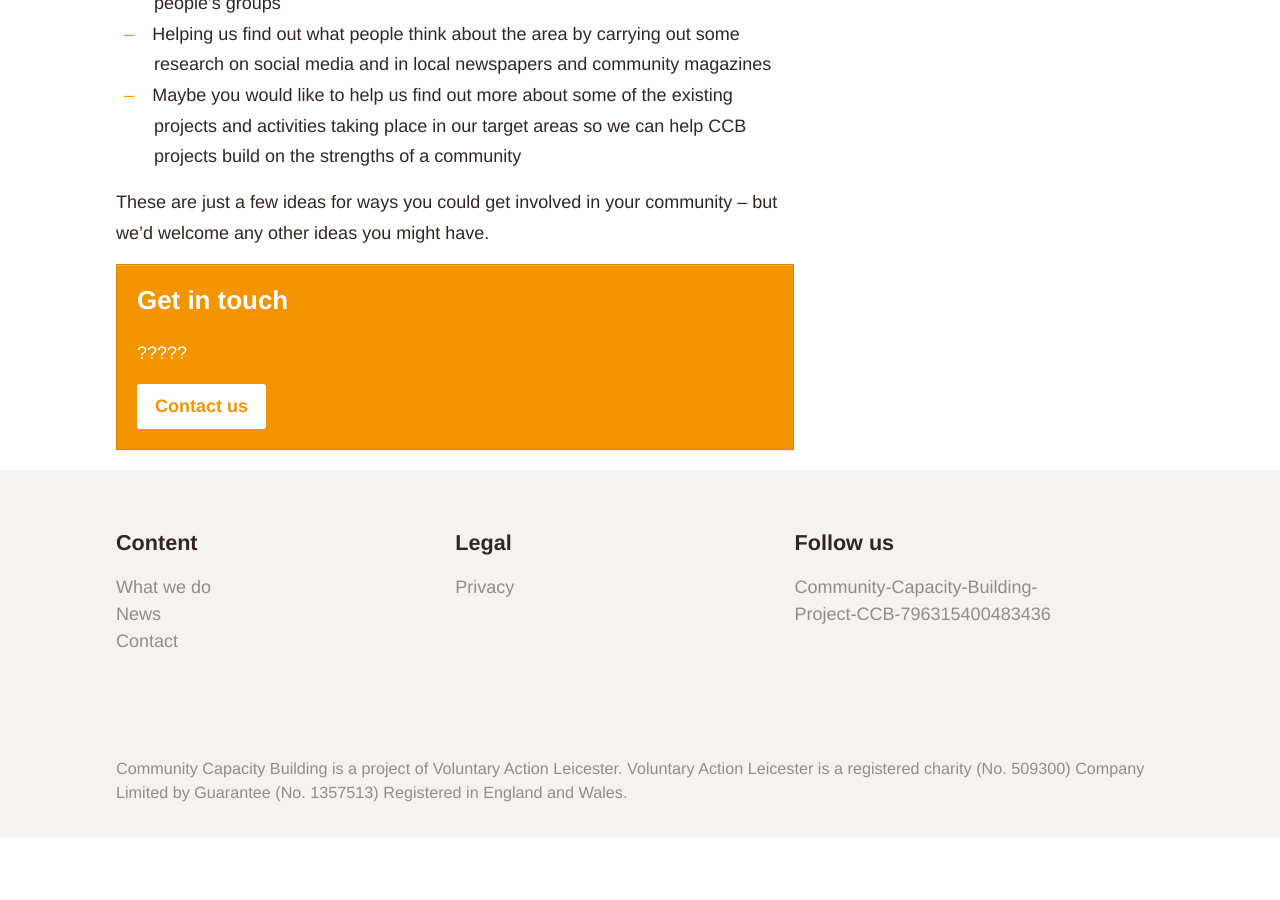
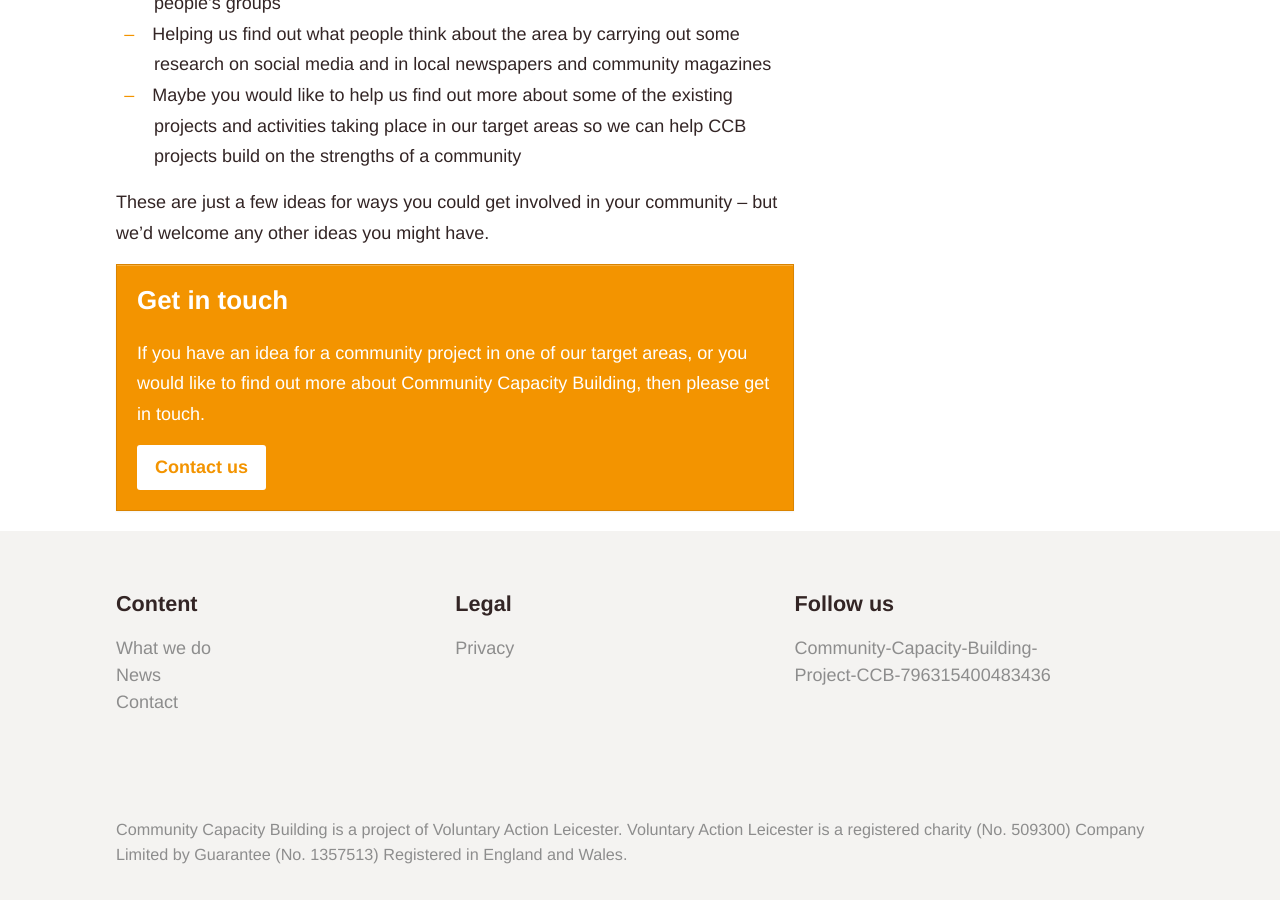
Before and after one commit to richardatval/www.communitycapacity.co.uk, a Jekyll site: the page built from get-involved.md, in a window 1280 px wide and 900 px high, scrolled down 1699 px. Built offline with Jekyll 4.4.1, drawn with Linux system fonts in a browser that asks for light colours; nearby versions of some CDN libraries; before the commit the page ends 2537 px from its top, so only the background shows below that; some of the changed lines change nothing that is shown.

Commit message:
Replaced text in contact us box

```diff
--- a/get-involved.md
+++ b/get-involved.md
@@ -1,7 +1,7 @@
 ---
 title: Get Involved
-date: 2016-07-28T23:00:00.000Z
-published: "true"
+date: {}
+published: true
 layout: default
 permalink: /get-involved/
 ---
@@ -38,4 +38,4 @@ Maybe you have an idea for a way you could get involved in the project but it do
 
 These are just a few ideas for ways you could get involved in your community – but we’d welcome any other ideas you might have.
 
-{% include box.html title="Get in touch" text="?????" buttontext="Contact us" url="/contact/" %}
+{% include box.html title="Get in touch" text="If you have an idea for a community project in one of our target areas, or you would like to find out more about Community Capacity Building, then please get in touch." buttontext="Contact us" url="/contact/" %}
```
